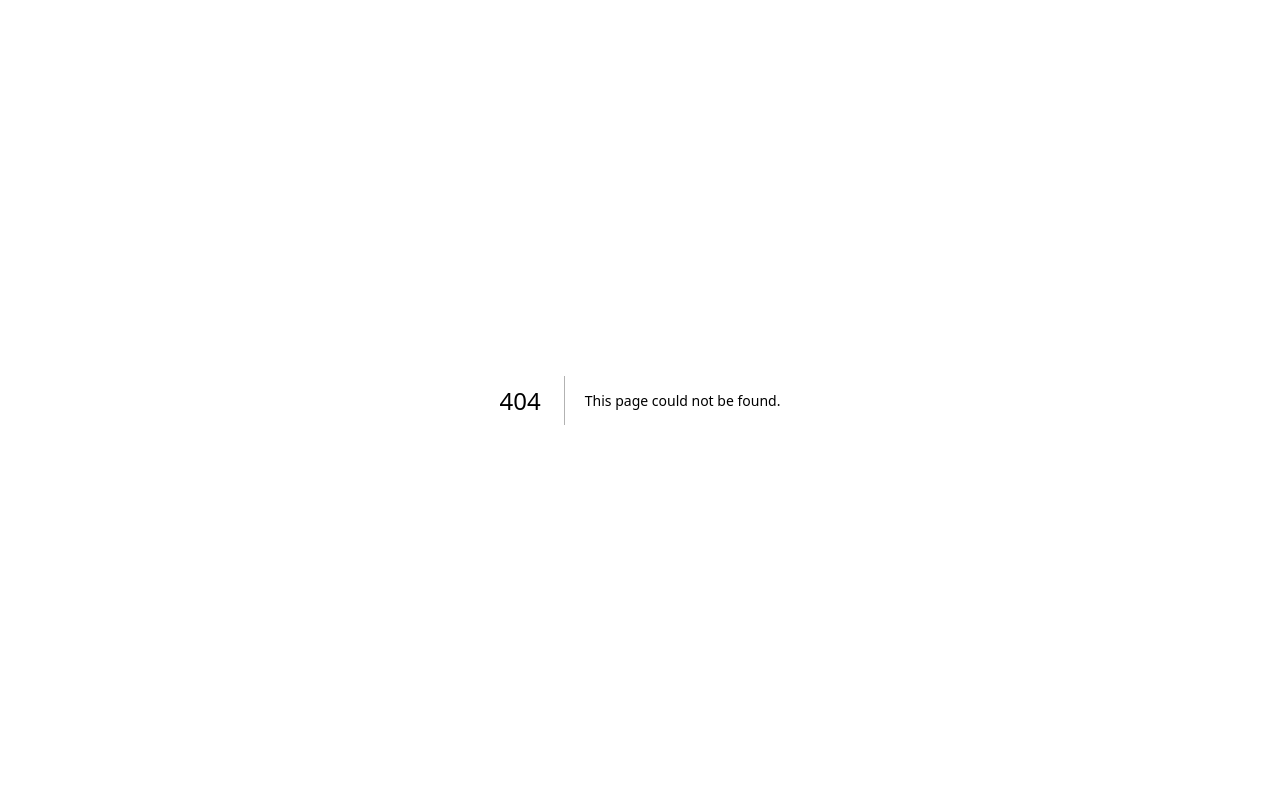
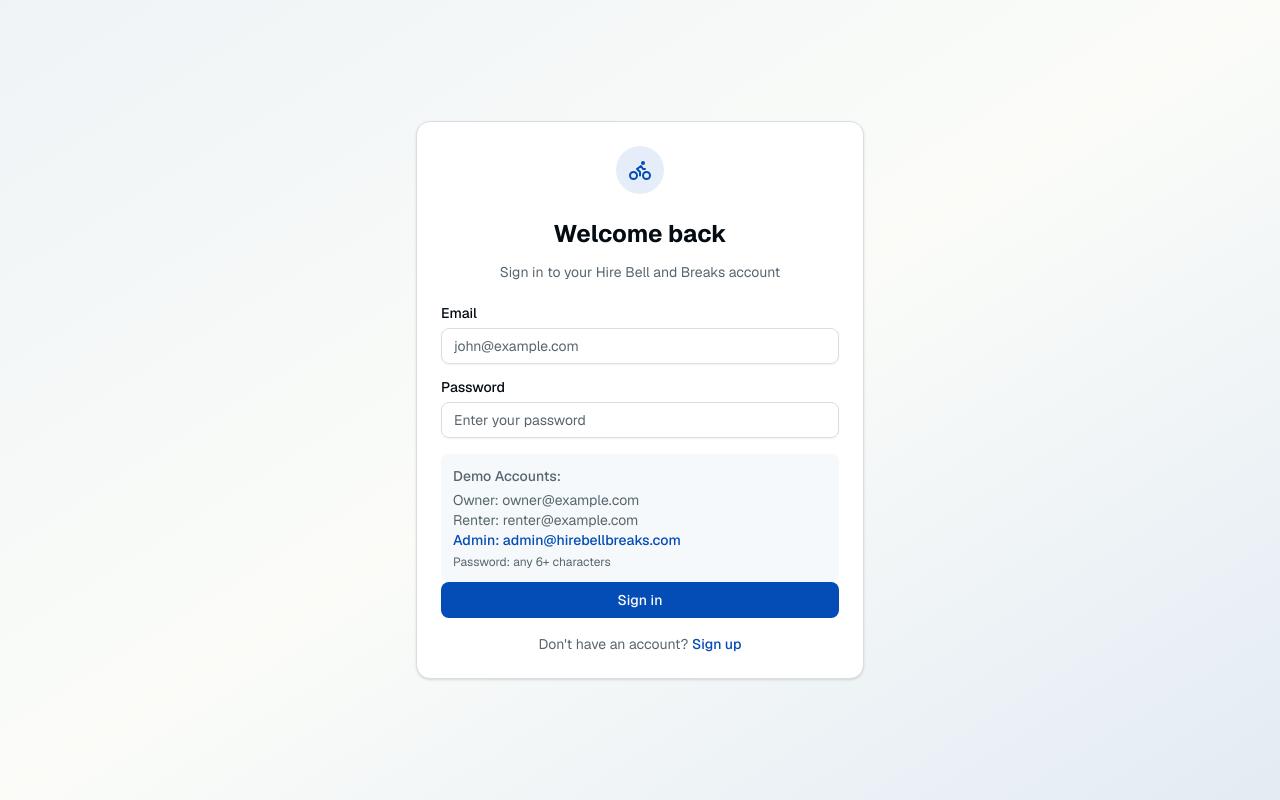
Before and after one commit to SharanSapkota/Hire-B-and-B---Client, a Next.js app: page /login in a window 1280 px wide. Before the commit this address had no page. Built offline with nearby package versions, Linux system fonts and the light colour scheme.

Commit message:
Add pages

```diff
--- /dev/null
+++ b/src/app/bike/page.tsx
@@ -0,0 +1,12 @@
+"use client"
+
+import ProtectedPage from "@/components/ProtectedPage"
+import { BikeBrowser } from "@/components/renter/bike-browser"
+
+export default function Page() {
+  return (
+    <ProtectedPage allowRoles={["renter"]} requiredPermissionKey={{ role: "renter", feature: "browseBikes" }}>
+      <BikeBrowser />
+    </ProtectedPage>
+  )
+}
--- /dev/null
+++ b/src/app/login/page.tsx
@@ -0,0 +1,7 @@
+"use client"
+
+import { Login } from "@/components/auth/login"
+
+export default function Page() {
+  return <Login onSwitchToSignup={() => {}} />
+}
```
